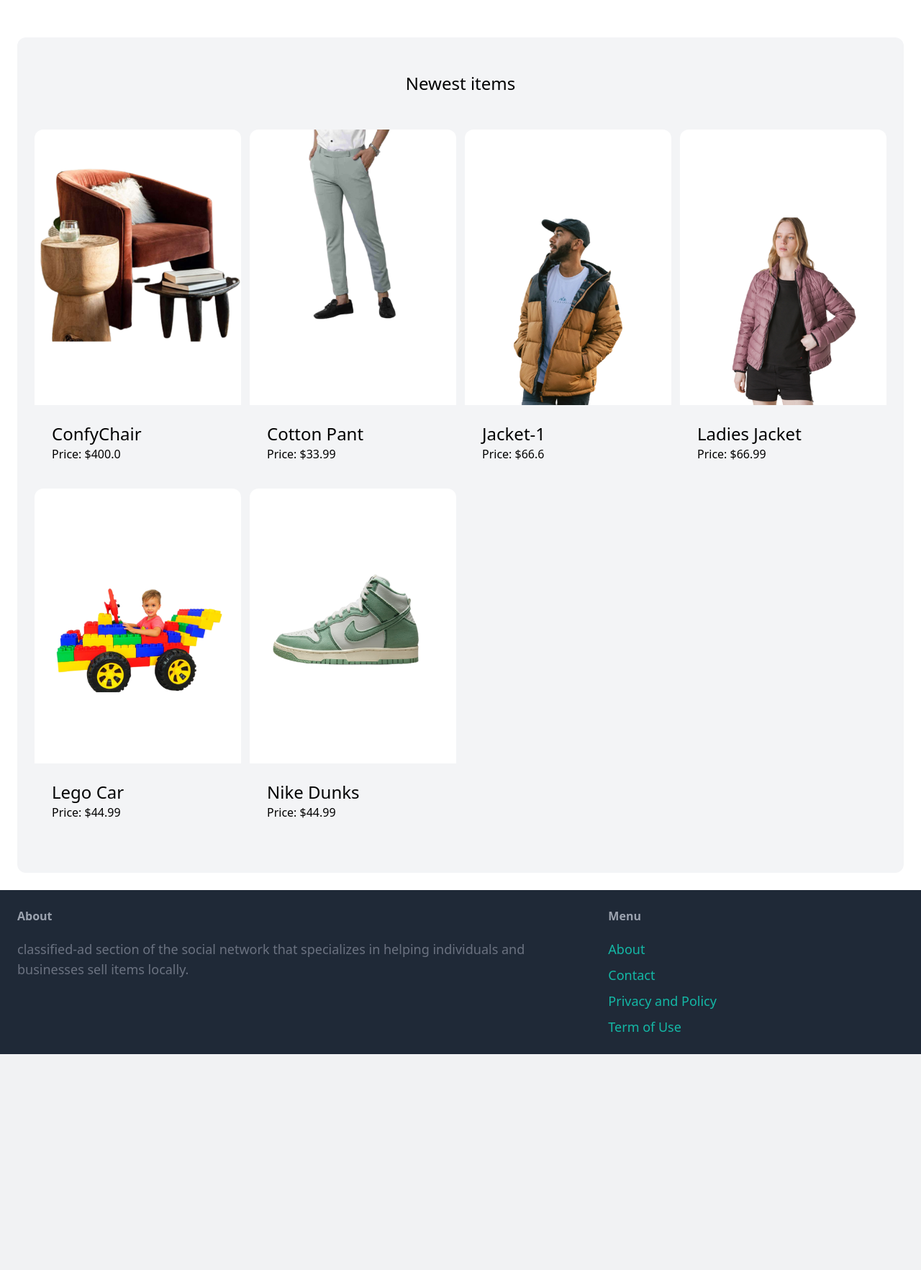
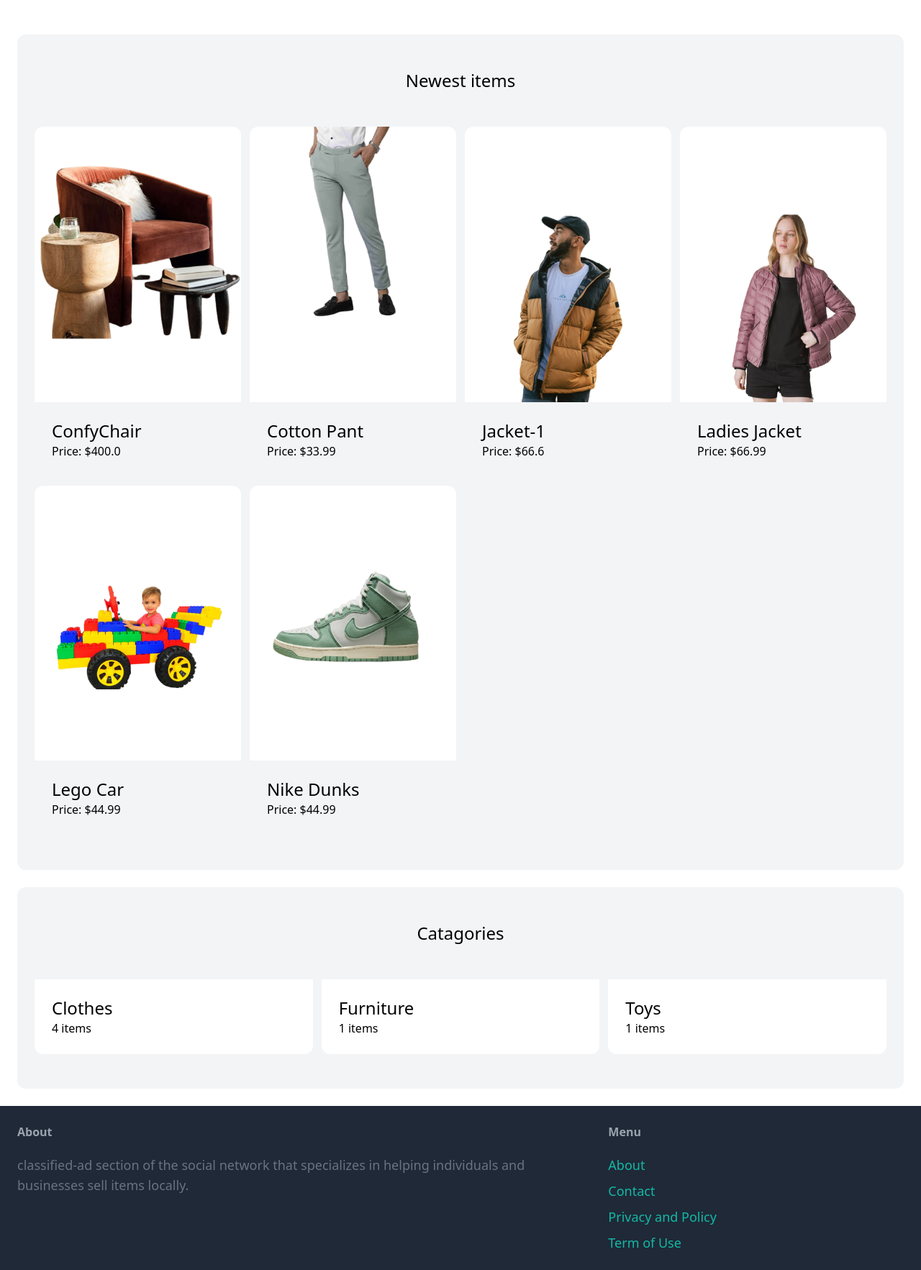
Before and after one commit to devpaurakh/ph7martetplace, a Django app: page / in a window 1280 px wide. Shown: the part 77-1842 px from the top of the page at 72% size. Before the commit the page ends 1542 px from the top, so only its background shows below. Run offline with Django 4.2, Linux system fonts and the light colour scheme; data comes from the database, SQL or seed files in the repository; both versions use the stored data as it was after the commit; some libraries are stand-ins or nearby versions.

Commit message:
most works are done index page

```diff
--- a/core/templates/core/index.html
+++ b/core/templates/core/index.html
@@ -3,7 +3,7 @@
 {% block title%}Welcome | PH7marketplace{% endblock %}
 
 {% block content%}
-<div class="mt-7 px-6 py-12 bg-gray-100 rounded-xl">
+<div class="mt-6 px-6 py-12 bg-gray-100 rounded-xl">
     <h2 class="mb-12 text-2xl text-center"> Newest items</h2>
     <div class=" grid grid-cols-4 gap-3">
         {% for item in items %}
@@ -22,4 +22,22 @@
         {% endfor %}
     </div>
 </div>
+
+<div class="mt-6 px-6 py-12 bg-gray-100 rounded-xl">
+    <h2 class="mb-12 text-2xl text-center">Catagories</h2>
+    <div class=" grid grid-cols-3 gap-3">
+        {% for catagory in catagories %}
+
+        <div>
+            <a href="#">
+                <div class="p-6 bg-white rounded-b-xl hover:text-teal-700 ">
+                    <h2 class="text-2xl">{{ catagory.name }}</h2>
+                    <p class="text-grey-500">{{catagory.items.count}} items</p>
+                </div>
+            </a>
+        </div>
+
+        {%endfor%}
+        </div>
+    </div>
 {% endblock %}
```
Also changed, not shown: db.sqlite3.
